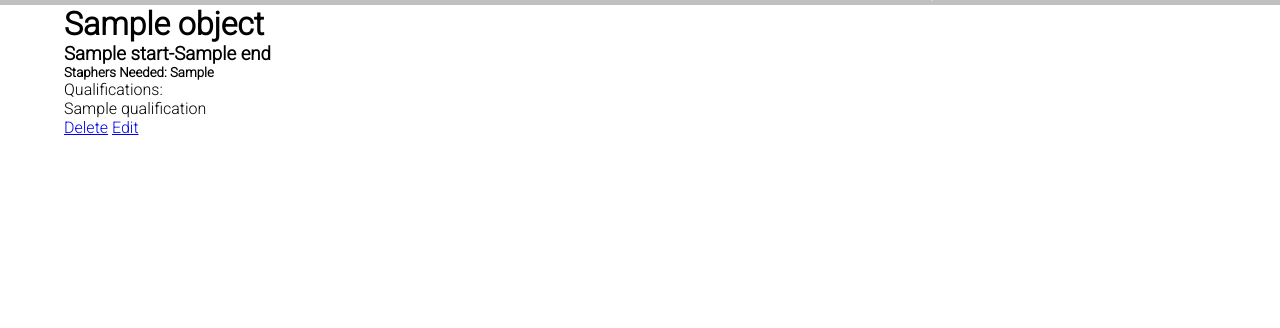
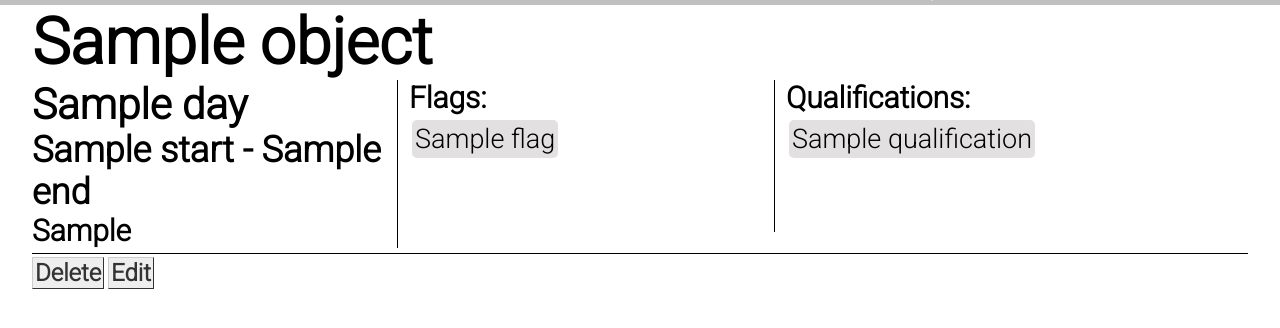
Before and after one commit to natelohn/staphd, a Django app: template schedules/templates/schedules/shift_detail.html in a window 1280 px wide. Shown: the part 55-383 px from the top of the page. Run offline with Django 3.2, Linux system fonts and the light colour scheme; the template is opened without the code that fills it: most values are stand-ins (such as "Sample title", 1, 10 or a date in 2020); some libraries are stand-ins or nearby versions.

Commit message:
shift detail view improved

```diff
--- a/schedules/models.py
+++ b/schedules/models.py
@@ -295,6 +295,9 @@ class Shift(models.Model):
 	def is_programming(self):
 		return self.has_flag('programming')
 
+	def get_day_string(self):
+		return ['Sunday', 'Monday', 'Tuesday', 'Wednesday', 'Thursday', 'Friday', 'Saturday'][self.day]
+
 # A class representing all shift/staph pairs for a user - this will allow for multiple schedules
 class Schedule(models.Model):
 	active			= models.BooleanField(default = True)
--- a/schedules/static/css/detail.css
+++ b/schedules/static/css/detail.css
@@ -28,18 +28,35 @@
 	top: 75px;
 }
 
-#detail_body_right li{
+
+#detail_body_qualifications, #detail_body_flags{
+	position: absolute;
+	top: 75px;
+}
+
+#detail_body_flags {
+	width: 30%;
+	left: 31%;
+	border-style: solid;
+	border-width: 0px 1px 0px 0px;
+	height: 55%;
+}
+
+#detail_body_qualifications {
+	width: 30%;
+	left: 62%;
+}
+
+#detail_body_right li, #detail_body_qualifications li , #detail_body_flags li{
 	/* Style */
 	font-size: 0.75em;
 	background-color: #E2E0E0;
 	border-radius: 5px;
 	padding: 3px;
 	margin: 3px;
+	display: inline-block;
 }
 
-#detail_body_right li{
-	display: inline-block;
-}
 
 #detail_footer{
 	border-style: solid;
--- a/schedules/static/css/list.css
+++ b/schedules/static/css/list.css
@@ -10,11 +10,12 @@
 	position: absolute;
     width: 20%;
     height: 100%;
-    font-size: 5em;
+    font-size: 4em;
 
     /* Style */
     text-align: left;
     margin-left: 10px;
+    margin-top: 10px;
 }
 
 .list_header form {
--- a/schedules/static/css/page.css
+++ b/schedules/static/css/page.css
@@ -1,8 +1,8 @@
 #page {
 	/* Positioning */
 	position: relative;
-	width: 90%;
-	left: 5%;
+	width: 95%;
+	left: 2.5%;
 	top: 60px;
 }
 
--- a/schedules/templates/schedules/shift_detail.html
+++ b/schedules/templates/schedules/shift_detail.html
@@ -1,20 +1,43 @@
 {% extends "sections/nav.html" %}
 {% block page %}
 <div id="page">
+	<div id="detail_header">
 		<h1>{{ object.title }}</h1>
-	<h3>{{ object.start }}-{{ object.end }}</h3>
-	<h5> Staphers Needed: {{ object.workers_needed }} </h5>
-	{% if object.qualifications.all %}
-	<p>Qualifications:</p>
+	</div>
+	<div id="detail_body">
+		<div id="detail_body_left">
+			<h3>{{ day }}</h3>
+			<h4>{{object.start}} - {{object.end}} </h5>
+			<h5>{{needed_msg}} </h5>
+		</div>
+		<div id="detail_body_flags">
+			{% if flags %}
+				<h5>Flags:</h5>
 				<ul>
-		{% for qualification in object.qualifications.all %}
+				{% for flag in flags %}
+					<li>{{flag.title}}</li>
+				{% endfor %}
+				</ul>
+			{% else %}
+				<h5>No Flags</h5>
+			{% endif %}
+		</div>
+		<div id="detail_body_qualifications">
+			{% if qualifications %}
+				<h5>Qualifications:</h5>
+				<ul>
+				{% for qualification in qualifications %}
 					<li>{{qualification.title}}</li>
 				{% endfor %}
 				</ul>
+			{% else %}
+				<h5>No Qualifications</h5>
 			{% endif %}
-	<div>
-		<a href="{% url 'schedules:shift-delete' pk=object.id%}">Delete</a>
-		<a href="{% url 'schedules:shift-update' pk=object.id%}">Edit</a>
+		</div>
+	</div>
+	<div id="detail_footer">
+		<a class="delete_button" href="{% url 'schedules:shift-delete' pk=object.id%}">Delete</a>
+		<a class="button" href="{% url 'schedules:shift-update' pk=object.id%}">Edit</a>
 	</div>
 </div>
 {% endblock %}
--- a/schedules/templates/schedules/stapher_detail.html
+++ b/schedules/templates/schedules/stapher_detail.html
@@ -12,10 +12,10 @@
 			<h5>{{readable_summer}} Summer</h5>
 		</div>
 		<div id="detail_body_right">
-			{% if object.qualifications %}
+			{% if qualifications %}
 				<h5>Qualifications:</h5>
 				<ul>
-				{% for qualification in object.qualifications.all %}
+				{% for qualification in qualifications %}
 					<li>{{qualification.title}}</li>
 				{% endfor %}
 				</ul>
```
Also changed, not shown: schedules/views.py (+8 -0 lines). Lines whose indentation alone changed are shown as unchanged.
